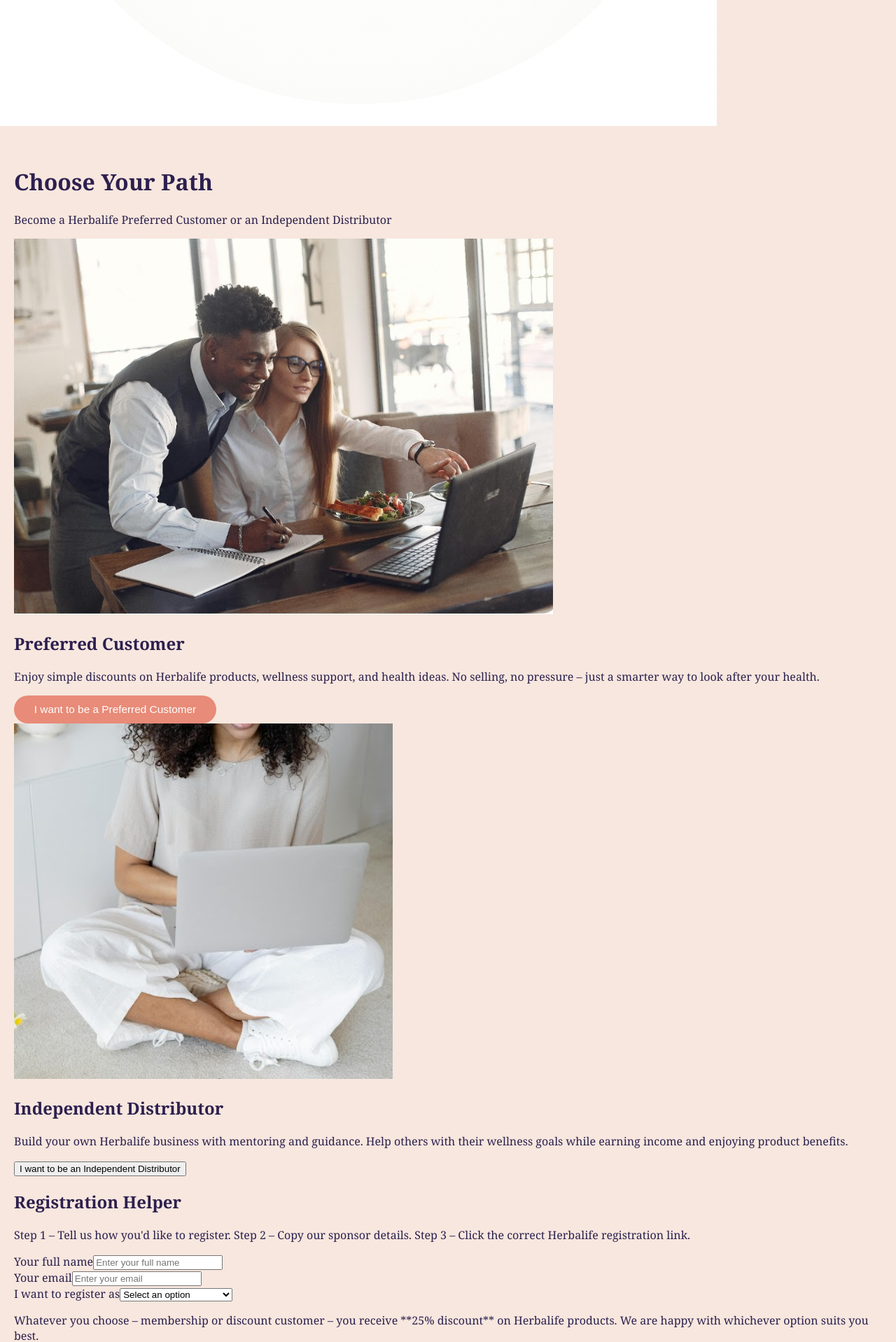
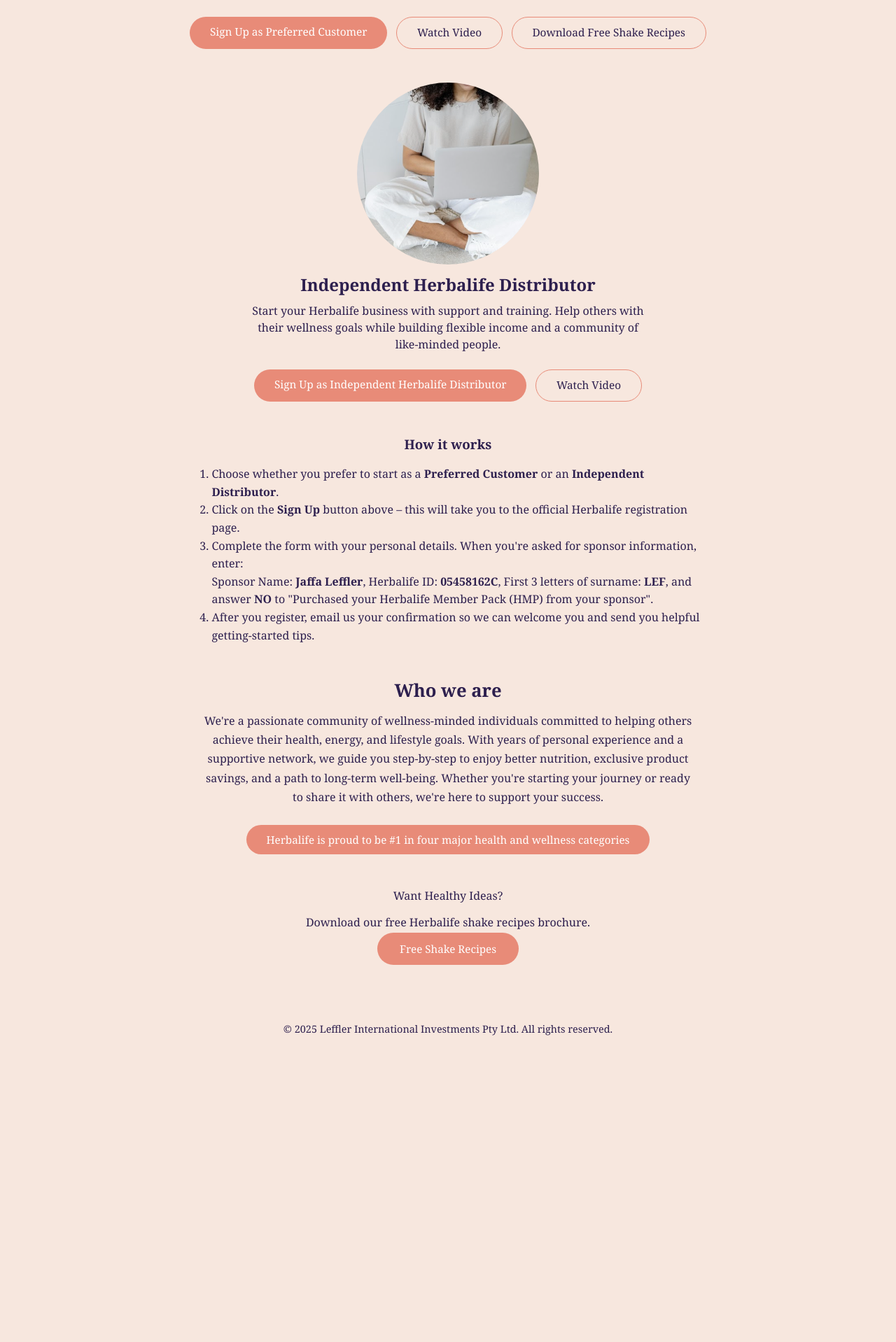
Before and after one commit to danyaffa/herbalife-preferred-customer, a Next.js app: page / in a window 1280 px wide. Shown: the part 844-2762 px from the top of the page at 70% size. After the commit the page ends 2363 px from the top, so only its background shows below. Built offline with nearby package versions, Linux system fonts and the light colour scheme.

Commit message:
Update index.js

```diff
--- a/pages/index.js
+++ b/pages/index.js
@@ -1,254 +1,208 @@
-import { useState } from "react";
 import Head from "next/head";
 
 export default function HomePage() {
-  const [userType, setUserType] = useState(null); // "preferred" | "distributor"
-  const [showForm, setShowForm] = useState(false);
-  const [showSponsor, setShowSponsor] = useState(false);
-  const [showContact, setShowContact] = useState(false);
-
-  const handleChoose = (type) => {
-    setUserType(type);
-    setShowForm(true);
-    setShowSponsor(false);
-  };
-
-  const handleFormSubmit = (e) => {
-    e.preventDefault();
-    setShowSponsor(true);
-  };
-
-  const toggleContact = () => setShowContact((v) => !v);
+  const herbalifeRegistrationUrl =
+    "https://accounts.myherbalife.com/Account/Create?appId=1&locale=en-US&redirect=https://www.myherbalife.com/en-US/";
 
   return (
     <>
       <Head>
-        <title>Herbalife Preferred Customer & Member – Jaffa & Dan Leffler</title>
+        <title>Herbalife Preferred Customer & Independent Member – Jaffa & Dan</title>
         <meta
           name="description"
-          content="Become a Herbalife Preferred Customer or Independent Distributor with Jaffa & Dan Leffler. Enjoy product discounts, guidance, and ongoing support."
+          content="Choose your path with Herbalife – become a Preferred Customer or Independent Distributor with Jaffa & Dan Leffler. Enjoy savings, wellness support, and business opportunities."
         />
         <meta name="viewport" content="width=device-width, initial-scale=1" />
       </Head>
 
-      <header className="header">
+      <div className="page">
+        {/* Top header & nav */}
+        <header className="site-header">
+          <div className="header-logo-block">
+            <span className="header-logo-text-main">Herbalife</span>
+            <span className="header-logo-text-sub">Independent Member</span>
+          </div>
+
+          <nav className="site-nav">
+            <a href="#top">Home</a>
+            <a
+              href="https://www.youtube.com/playlist?list=PLB3ZV-mBfQYyXcNczTG7oc9fffG9P97_P"
+              target="_blank"
+              rel="noreferrer"
+            >
+              Blog-Breaking-Down-Metabolic-Health
+            </a>
+            <a href="#who-we-are">About</a>
+            <a href="#footer">Contact</a>
+          </nav>
+        </header>
+
+        <main id="top">
+          {/* Center logo + hero text */}
+          <section className="hero-logo-wrapper">
             <img
               src="/images/logo.png"
-          alt="Herbalife Logo"
-          className="header-logo"
+              alt="Herbalife Independent Member"
+              className="hero-logo-image"
             />
-      </header>
-
-      <main>
-        <h1>Choose Your Path</h1>
-        <p className="subtext">
+            <h1 className="hero-title">Choose Your Path</h1>
+            <p className="hero-subtitle">
               Become a Herbalife Preferred Customer or an Independent Distributor
             </p>
-
-        {/* Cards */}
-        <section className="cards">
-          <article className="card">
-            <img src="/images/couple.jpg" alt="Preferred customer" />
-            <h2>Preferred Customer</h2>
-            <p>
-              Enjoy simple discounts on Herbalife products, wellness support,
-              and health ideas. No selling, no pressure – just a smarter way to
-              look after your health.
-            </p>
-            <button
-              type="button"
-              className="button"
-              onClick={() => handleChoose("preferred")}
-            >
-              I want to be a Preferred Customer
-            </button>
-          </article>
-
-          <article className="card">
-            <img src="/images/woman.jpg" alt="Independent distributor" />
-            <h2>Independent Distributor</h2>
-            <p>
-              Build your own Herbalife business with mentoring and guidance.
-              Help others with their wellness goals while earning income and
-              enjoying product benefits.
-            </p>
-            <button
-              type="button"
-              className="button-secondary"
-              onClick={() => handleChoose("distributor")}
-            >
-              I want to be an Independent Distributor
-            </button>
-          </article>
           </section>
 
-        {/* Simple “registration helper” form */}
-        <section
-          className={`form-section ${showForm ? "visible" : ""}`}
-          aria-hidden={!showForm}
-        >
-          <h2>Registration Helper</h2>
-          <p className="helper">
-            Step 1 – Tell us how you&apos;d like to register.
-            Step 2 – Copy our sponsor details.
-            Step 3 – Click the correct Herbalife registration link.
-          </p>
-
-          <form onSubmit={handleFormSubmit}>
-            <div className="form-row">
-              <label htmlFor="fullName">Your full name</label>
-              <input
-                id="fullName"
-                className="form-input"
-                required
-                placeholder="Enter your full name"
+          {/* Preferred Customer */}
+          <section className="section path-section">
+            <div className="path-block">
+              <div className="path-image-wrapper">
+                <img
+                  src="/images/couple.jpg"
+                  alt="Preferred customer enjoying Herbalife"
+                  className="path-image"
                 />
               </div>
 
-            <div className="form-row">
-              <label htmlFor="email">Your email</label>
-              <input
-                id="email"
-                type="email"
-                className="form-input"
-                required
-                placeholder="Enter your email"
+              <h2 className="path-heading">Preferred Customer</h2>
+              <p className="path-text">
+                Enjoy exclusive savings on Herbalife products, wellness ideas, and
+                support to help you feel your best. No pressure, just a smarter way
+                to look after your health.
+              </p>
+
+              <div className="button-row">
+                <a
+                  href={herbalifeRegistrationUrl}
+                  target="_blank"
+                  rel="noreferrer"
+                  className="button"
+                >
+                  Sign Up as Preferred Customer
+                </a>
+
+                <a
+                  href="https://youtu.be/d_mjG_QdK9I"
+                  target="_blank"
+                  rel="noreferrer"
+                  className="button-outline"
+                >
+                  Watch Video
+                </a>
+
+                <a
+                  href="/ShakeRecipeBrochure.pdf"
+                  className="button-outline"
+                  download
+                >
+                  Download Free Shake Recipes
+                </a>
+              </div>
+            </div>
+          </section>
+
+          {/* Independent Distributor */}
+          <section className="section path-section">
+            <div className="path-block">
+              <div className="path-image-wrapper">
+                <img
+                  src="/images/woman.jpg"
+                  alt="Independent Herbalife Distributor"
+                  className="path-image"
                 />
               </div>
 
-            <div className="form-row">
-              <label htmlFor="path">I want to register as</label>
-              <select
-                id="path"
-                className="form-select"
-                value={userType || ""}
-                onChange={(e) => setUserType(e.target.value || null)}
-                required
-              >
-                <option value="">Select an option</option>
-                <option value="preferred">Preferred Customer</option>
-                <option value="distributor">Independent Distributor</option>
-              </select>
-            </div>
-
-            <p className="helper">
-              Whatever you choose – membership or discount customer – you
-              receive **25% discount** on Herbalife products.
-              We are happy with whichever option suits you best.
+              <h2 className="path-heading">Independent Herbalife Distributor</h2>
+              <p className="path-text">
+                Start your Herbalife business with support and training. Help
+                others with their wellness goals while building flexible income
+                and a community of like-minded people.
               </p>
 
-            <button type="submit" className="button">
-              Show me the Sponsor Details
-            </button>
-          </form>
+              <div className="button-row">
+                <a
+                  href={herbalifeRegistrationUrl}
+                  target="_blank"
+                  rel="noreferrer"
+                  className="button"
+                >
+                  Sign Up as Independent Herbalife Distributor
+                </a>
+
+                <a
+                  href="https://youtu.be/tAu3O8fkOIo"
+                  target="_blank"
+                  rel="noreferrer"
+                  className="button-outline"
+                >
+                  Watch Video
+                </a>
+              </div>
+            </div>
           </section>
 
-        {/* Sponsor details */}
-        <section
-          className={`sponsor-info ${showSponsor ? "visible" : ""}`}
-          aria-hidden={!showSponsor}
-        >
-          <h2>Copy My Details</h2>
-          <p>
-            Please copy these details exactly as shown – you will need them when
-            you complete the Herbalife registration form.
-          </p>
-
-          <div className="sponsor-grid">
-            <strong>Sponsor Name:</strong>
-            <span>Jaffa Leffler</span>
-
-            <strong>Herbalife ID:</strong>
-            <span>05458162C</span>
-
-            <strong>First 3 letters of surname:</strong>
-            <span>LEF</span>
-
-            <strong>
-              Purchased your Herbalife Member Pack (HMP) from your sponsor:
-            </strong>
-            <span>NO</span>
-          </div>
-
-          <p className="helper" style={{ marginTop: "0.75rem" }}>
-            Registration link (use for both Preferred Customers and Members):
-          </p>
-          <a
-            className="button-secondary"
-            href="https://accounts.myherbalife.com/Account/Create?appId=1&locale=en-US&redirect=https://www.myherbalife.com/en-US/"
-            target="_blank"
-            rel="noreferrer"
-          >
-            Go to Herbalife Registration Form
-          </a>
-        </section>
-
-        {/* Instructions box */}
-        <section className="instructions">
+          {/* How it works */}
+          <section className="section">
+            <div className="how-it-works">
               <h3>How it works</h3>
               <ol>
                 <li>
-              Choose whether you prefer to start as a <strong>Preferred
-              Customer</strong> or an <strong>Independent Distributor</strong>.
-            </li>
-            <li>Copy our sponsor details exactly as written above.</li>
-            <li>
-              Click the registration button and complete your details on the
-              official Herbalife website.
+                  Choose whether you prefer to start as a{" "}
+                  <strong>Preferred Customer</strong> or an{" "}
+                  <strong>Independent Distributor</strong>.
                 </li>
                 <li>
-              Once finished, email us your confirmation so we can welcome you
-              properly and send helpful getting-started tips.
+                  Click on the <strong>Sign Up</strong> button above – this will
+                  take you to the official Herbalife registration page.
+                </li>
+                <li>
+                  Complete the form with your personal details. When you&apos;re
+                  asked for sponsor information, enter:
+                  <br />
+                  Sponsor Name: <strong>Jaffa Leffler</strong>, Herbalife ID:{" "}
+                  <strong>05458162C</strong>, First 3 letters of surname:{" "}
+                  <strong>LEF</strong>, and answer{" "}
+                  <strong>NO</strong> to &quot;Purchased your Herbalife Member Pack
+                  (HMP) from your sponsor&quot;.
+                </li>
+                <li>
+                  After you register, email us your confirmation so we can welcome
+                  you and send you helpful getting-started tips.
                 </li>
               </ol>
+            </div>
           </section>
 
-        {/* Shake recipes */}
-        <section className="shake-recipes">
-          <h3>Want Healthy Ideas?</h3>
+          {/* Who we are */}
+          <section className="section who-section" id="who-we-are">
+            <h2 className="who-title">Who we are</h2>
+            <p className="who-text">
+              We&apos;re a passionate community of wellness-minded individuals
+              committed to helping others achieve their health, energy, and
+              lifestyle goals. With years of personal experience and a supportive
+              network, we guide you step-by-step to enjoy better nutrition,
+              exclusive product savings, and a path to long-term well-being.
+              Whether you&apos;re starting your journey or ready to share it with
+              others, we&apos;re here to support your success.
+            </p>
+            <span className="who-badge">
+              Herbalife is proud to be #1 in four major health and wellness
+              categories
+            </span>
+          </section>
+
+          {/* Shake recipes section (small) */}
+          <section className="section" style={{ marginTop: "3rem" }}>
+            <p>Want Healthy Ideas?</p>
             <p>Download our free Herbalife shake recipes brochure.</p>
-          <a
-            href="/ShakeRecipeBrochure.pdf"
-            className="shake-button"
-            download
-          >
+            <a href="/ShakeRecipeBrochure.pdf" className="shake-button" download>
               Free Shake Recipes
             </a>
           </section>
         </main>
 
-      <footer>
-        <p>&copy; 2025 Leffler International Investments Pty Ltd</p>
-        <button type="button" className="button contact-toggle" onClick={toggleContact}>
-          Contact Us
-        </button>
-
-        <div className={`contact-form ${showContact ? "visible" : ""}`}>
-          <form action="mailto:leffleryd@gmail.com" method="POST">
-            <input
-              type="text"
-              name="name"
-              placeholder="Your Name"
-              required
-            />
-            <input
-              type="email"
-              name="email"
-              placeholder="Your Email"
-              required
-            />
-            <textarea
-              name="message"
-              placeholder="Your Message"
-              required
-              rows={4}
-            />
-            <button type="submit" className="button">
-              Send
-            </button>
-          </form>
+        <footer id="footer">
+          <p>© 2025 Leffler International Investments Pty Ltd. All rights reserved.</p>
+        </footer>
       </div>
-      </footer>
     </>
   );
 }
```
Lines whose indentation alone changed are shown as unchanged.
